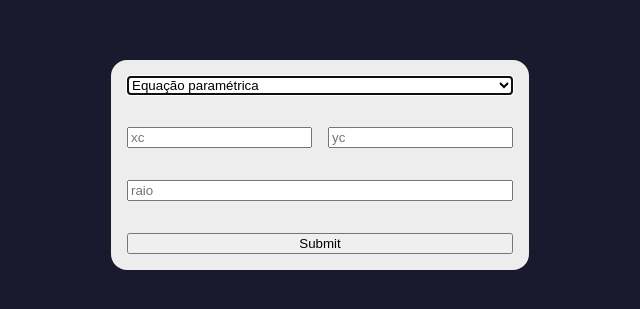
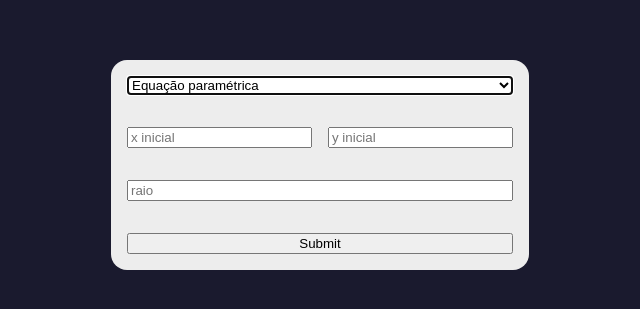
Before and after one commit to hugolima03/cg-ufrr, a Next.js app: page /circumferenceRasterization in a window 1280 px wide. Shown: the part 235-544 px from the top of the page, without its empty margins (0-640 px from the left). Built offline with nearby package versions, Linux system fonts and the light colour scheme.

Commit message:
Setting forms dinamically

```diff
--- a/src/components/CircumferenceRasterizationForm/index.tsx
+++ b/src/components/CircumferenceRasterizationForm/index.tsx
@@ -1,4 +1,4 @@
-import { Pixels, usePixelGrid } from "contexts/PixelGridContext";
+import { Pixel, usePixelGrid } from "contexts/PixelGridContext";
 import React, { useEffect } from "react";
 
 import { useForm } from "react-hook-form";
@@ -15,12 +15,14 @@ type Inputs = {
 };
 
 const CircumferenceRasterizationForm = () => {
-  const { register, watch, handleSubmit } = useForm<Inputs>();
+  const { register, watch, handleSubmit } = useForm<Inputs>({
+    defaultValues: { algorithm: "parametricEquation" },
+  });
 
   const { setColoredPixels, setPixelGridLength } = usePixelGrid();
 
   function onSubmit({ algorithm, raio, xc, yc }: Inputs) {
-    let tempColoredPixels: Pixels[] = [];
+    let tempColoredPixels: Pixel[] = [];
 
     if (algorithm === "parametricEquation") {
       tempColoredPixels = circumferenceRasterization[algorithm](
@@ -40,29 +42,21 @@ const CircumferenceRasterizationForm = () => {
     setColoredPixels(tempColoredPixels);
   }
 
-  return (
-    <S.Form onSubmit={handleSubmit(onSubmit)}>
-      <select {...register("algorithm", { required: "obrigatório" })} autoFocus>
-        <option value="parametricEquation">Equação paramétrica</option>
-        {/* <option value="incrementalWithSymmetry">
-          Incremental com Simetria
-        </option> */}
-      </select>
-
-      {watch("algorithm") === "parametricEquation" && (
+  const forms = {
+    parametricEquation: () => (
       <>
         <S.Span>
           <input
             {...register("xc", { required: "obrigatório" })}
             type="number"
             name="xc"
-              placeholder="xc"
+            placeholder="x inicial"
           />
           <input
             {...register("yc", { required: "obrigatório" })}
             type="number"
             name="yc"
-              placeholder="yc"
+            placeholder="y inicial"
           />
         </S.Span>
 
@@ -73,7 +67,19 @@ const CircumferenceRasterizationForm = () => {
           placeholder="raio"
         />
       </>
-      )}
+    ),
+  };
+
+  return (
+    <S.Form onSubmit={handleSubmit(onSubmit)}>
+      <select {...register("algorithm", { required: "obrigatório" })} autoFocus>
+        <option value="parametricEquation">Equação paramétrica</option>
+        {/* <option value="incrementalWithSymmetry">
+          Incremental com Simetria
+        </option> */}
+      </select>
+
+      {forms[watch("algorithm")]()}
 
       <input type="submit" />
     </S.Form>
```
Lines whose indentation alone changed are shown as unchanged.
